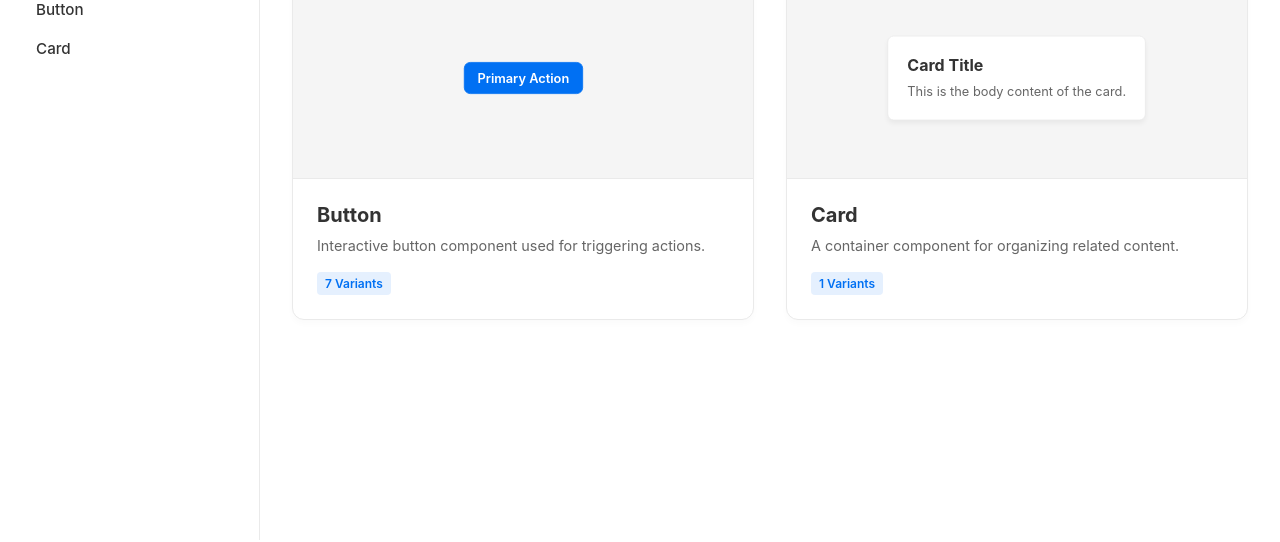
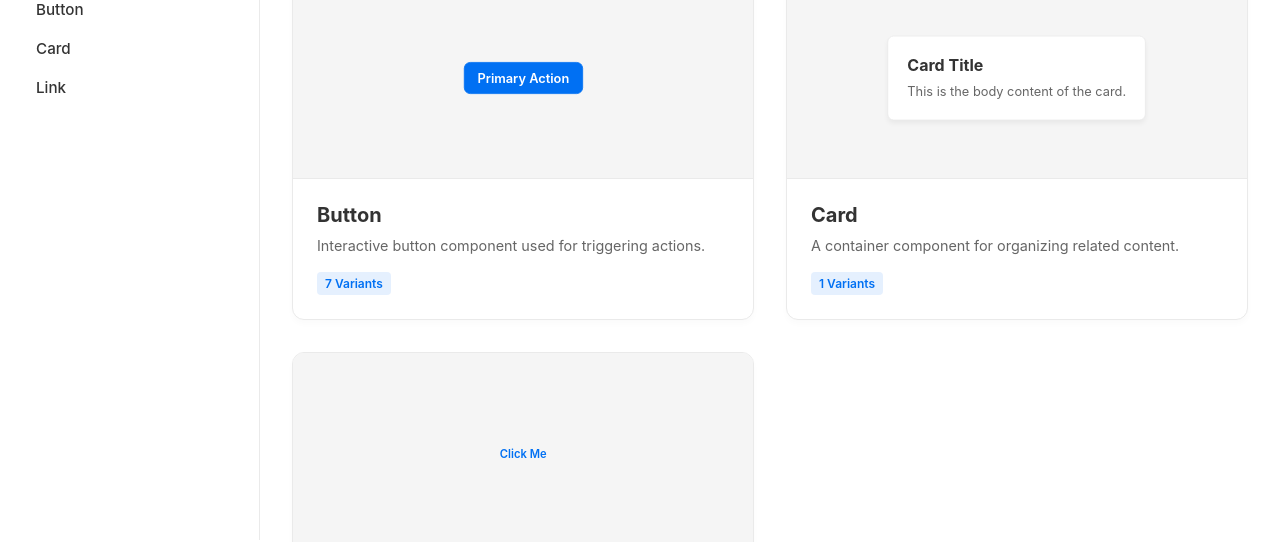
Before and after one commit to nizamsalihin/ui-core, a Next.js app: page / in a window 1280 px wide. Shown: the part 260-802 px from the top of the page. Built offline with nearby package versions, Linux system fonts and the light colour scheme.

Commit message:
feat: Refactor card component, add Link component, update UI title

```diff
--- a/src/app/layout.tsx
+++ b/src/app/layout.tsx
@@ -6,7 +6,7 @@ import Topbar from '@/components/Topbar';
 import SearchModal from '@/components/SearchModal';
 
 export const metadata: Metadata = {
-  title: 'UI Component Docs',
+  title: 'UI CORE',
   description: 'Documentation for our UI components',
 };
 
--- a/src/data/components.ts
+++ b/src/data/components.ts
@@ -26,12 +26,21 @@ import aiInsightsHtml from './components/button/ai-insights/html';
 import aiInsightsCss from './components/button/ai-insights/css';
 import aiInsightsJs from './components/button/ai-insights/js';
 
+import linkBaseHtml from './components/link/base/html';
+import linkBaseCss from './components/link/base/css';
+
+import linkActiveHoverHtml from './components/link/active-on-hover/html';
+import linkActiveHoverCss from './components/link/active-on-hover/css';
+
+import cardBasicHtml from './components/card/basic/html';
+import cardBasicCss from './components/card/basic/css';
+
 export interface ComponentVariant {
   id: string;
   name: string;
   html: string;
   css: string;
-  js: string;
+  js?: string;
 }
 
 export interface UIComponent {
@@ -106,9 +115,27 @@ export const components: UIComponent[] = [
       {
         id: 'basic',
         name: 'Basic Card',
-        html: `<div class="card">\n  <h3 class="card-title">Card Title</h3>\n  <p class="card-body">This is the body content of the card.</p>\n</div>`,
-        css: `.card {\n  background-color: var(--bg-color);\n  border: 1px solid var(--border-color);\n  border-radius: var(--border-radius);\n  padding: 1.5rem;\n  box-shadow: 0 4px 6px rgba(0, 0, 0, 0.05);\n  transition: box-shadow 0.3s ease;\n}\n\n.card:hover {\n  box-shadow: 0 10px 15px rgba(0, 0, 0, 0.1);\n}\n\n.card-title {\n  margin-bottom: 0.5rem;\n  font-size: 1.25rem;\n  font-weight: 700;\n  color: var(--text-color);\n}\n\n.card-body {\n  color: #666;\n  font-size: 1rem;\n  line-height: 1.5;\n}`,
-        js: `// No dynamic behavior needed for the basic card`
+        html: cardBasicHtml,
+        css: cardBasicCss
+      }
+    ]
+  },
+  {
+    id: 'link',
+    name: 'Link',
+    description: 'Text links for navigation or secondary actions.',
+    variants: [
+      {
+        id: 'base',
+        name: 'Base',
+        html: linkBaseHtml,
+        css: linkBaseCss
+      },
+      {
+        id: 'active-on-hover',
+        name: 'Active on Hover',
+        html: linkActiveHoverHtml,
+        css: linkActiveHoverCss
       }
     ]
   }
--- /dev/null
+++ b/src/data/components/card/basic/css.ts
@@ -0,0 +1,25 @@
+export default `.card {
+  background-color: var(--bg-color);
+  border: 1px solid var(--border-color);
+  border-radius: var(--border-radius);
+  padding: 1.5rem;
+  box-shadow: 0 4px 6px rgba(0, 0, 0, 0.05);
+  transition: box-shadow 0.3s ease;
+}
+
+.card:hover {
+  box-shadow: 0 10px 15px rgba(0, 0, 0, 0.1);
+}
+
+.card-title {
+  margin-bottom: 0.5rem;
+  font-size: 1.25rem;
+  font-weight: 700;
+  color: var(--text-color);
+}
+
+.card-body {
+  color: #666;
+  font-size: 1rem;
+  line-height: 1.5;
+}`;
--- /dev/null
+++ b/src/data/components/card/basic/html.ts
@@ -0,0 +1,4 @@
+export default `<div class="card">
+  <h3 class="card-title">Card Title</h3>
+  <p class="card-body">This is the body content of the card.</p>
+</div>`;
--- /dev/null
+++ b/src/data/components/link/active-on-hover/css.ts
@@ -0,0 +1,12 @@
+import baseCss from '../base/css';
+
+export default `${baseCss}
+
+.link.link--active-on-hover {
+    color: var(--text-color);
+    transition: color 0.2s ease;
+}
+
+.link.link--active-on-hover:hover {
+    color: var(--primary-color);
+}`;
--- /dev/null
+++ b/src/data/components/link/active-on-hover/html.ts
@@ -0,0 +1 @@
+export default `<a href="#" class="link link--active-on-hover">Hover Me</a>`;
--- /dev/null
+++ b/src/data/components/link/active-on-hover/js.ts
@@ -0,0 +1 @@
+export default `// No JavaScript required for active-on-hover link`;
--- /dev/null
+++ b/src/data/components/link/base/css.ts
@@ -0,0 +1,9 @@
+export default `.link {
+    font: 600 14px/1.2 var(--font-family);
+    padding: 0;
+    border: none;
+    background: none;
+    color: var(--primary-color);
+    text-decoration: none;
+    cursor: pointer;
+}`;
--- /dev/null
+++ b/src/data/components/link/base/html.ts
@@ -0,0 +1 @@
+export default `<a href="#" class="link">Click Me</a>`;
--- /dev/null
+++ b/src/data/components/link/base/js.ts
@@ -0,0 +1 @@
+export default `// No JavaScript required for base link`;
```
Also changed, not shown: src/app/components/[id]/page.tsx (+11 -3 lines).
